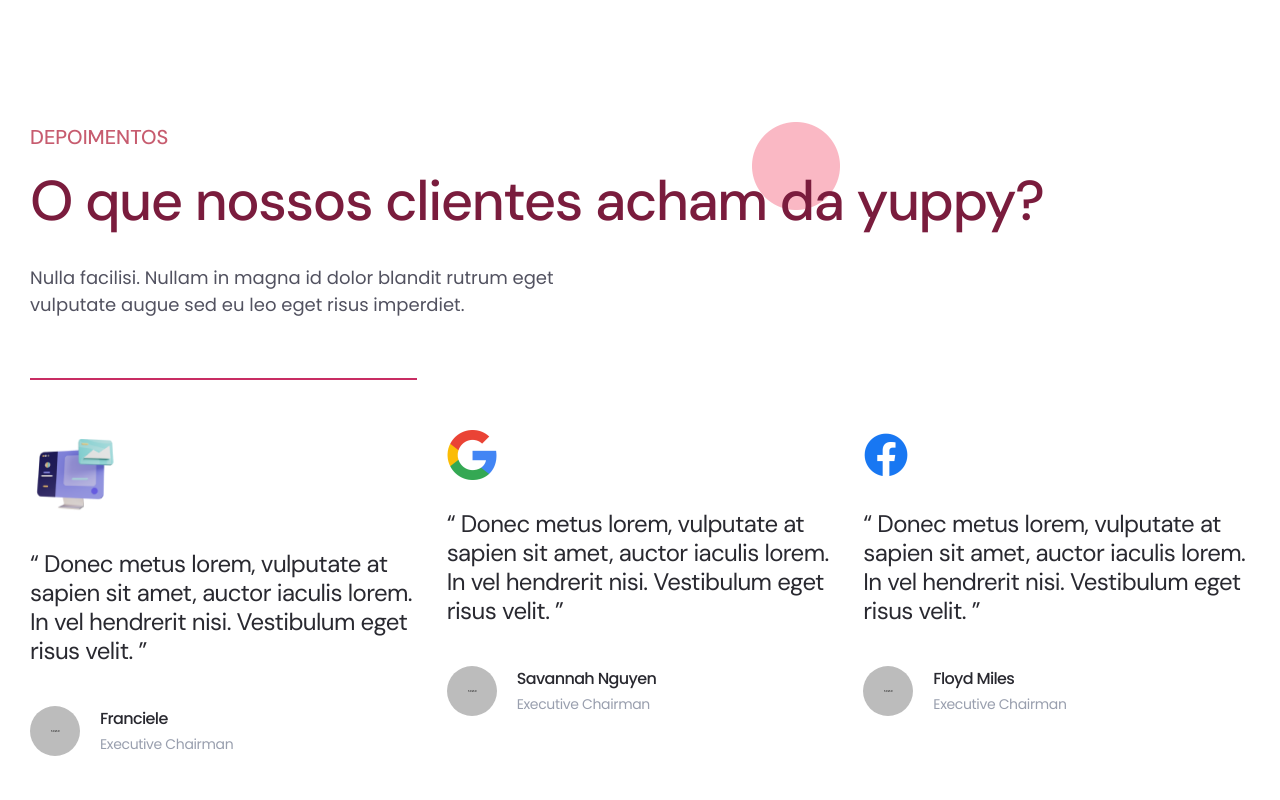
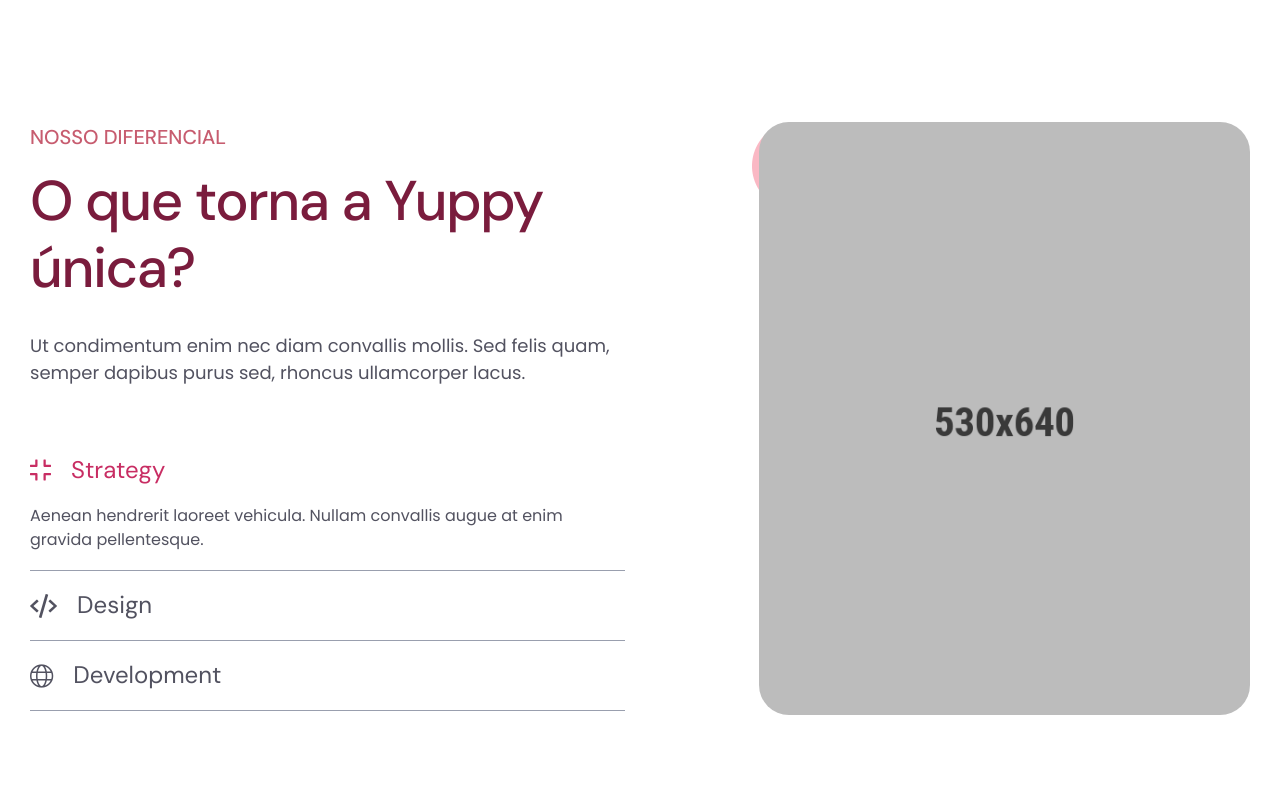
Before and after one commit to igornevesg/yuppy, a plain HTML site: page index.html in a window 1280 px wide. Shown: the part 7340-8140 px from the top of the page. Drawn offline with Linux system fonts and the light colour scheme.

Commit message:
unica section

```diff
--- a/index.html
+++ b/index.html
@@ -692,58 +692,62 @@
 
 
         <!--=====================================-->
-        <!--=        Testimonial Area Start      =-->
+        <!--=        Nosso diferencial      =-->
         <!--=====================================-->
         <section class="section section-padding">
             <div class="container">
-                <div class="section-heading heading-left">
-                    <span class="subtitle">DEPOIMENTOS</span>
-                    <h2 class="title">O que nossos clientes acham da yuppy?</h2>
-                    <p>Nulla facilisi. Nullam in magna id dolor blandit rutrum eget vulputate augue sed eu leo eget risus imperdiet.</p>
-                </div>
                 <div class="row">
-                    <div class="col-lg-4" data-sal="slide-up" data-sal-duration="1000" data-sal-delay="100">
-                        <div class="testimonial-grid active">
-                            <span class="social-media"><img src="assets/media/icon/icon-27.png" alt="Yelp"></span>
-                            <p>“ Donec metus lorem, vulputate at sapien sit amet, auctor iaculis lorem. In vel hendrerit nisi. Vestibulum eget risus velit. ”</p>
-                            <div class="author-info">
-                                <div class="thumb">
-                                    <img src="assets/media/testimonial/testimonial-1.png" alt="Google Review">
+                    <div class="col-lg-6">
+                        <div class="why-choose-us">
+                            <div class="section-heading heading-left">
+                                <span class="subtitle">NOSSO DIFERENCIAL</span>
+                                <h2 class="title">O que torna a Yuppy única?</h2>
+                                <p>Ut condimentum enim nec diam convallis mollis. Sed felis quam, semper dapibus purus sed, rhoncus ullamcorper lacus.</p>
+                            </div>
+                            <div class="accordion" id="choose-accordion">
+                                <div class="accordion-item">
+                                    <h2 class="accordion-header" id="headingOne">
+                                        <button class="accordion-button" type="button" data-bs-toggle="collapse" data-bs-target="#collapseOne" aria-expanded="true" aria-controls="collapseOne">
+                                            <i class="far fa-compress"></i> Strategy
+                                        </button>
+                                    </h2>
+                                    <div id="collapseOne" class="accordion-collapse collapse show" aria-labelledby="headingOne" data-bs-parent="#choose-accordion">
+                                        <div class="accordion-body">
+                                            Aenean hendrerit laoreet vehicula. Nullam convallis augue at enim gravida pellentesque.
+                                        </div>
+                                    </div>
                                 </div>
-                                <div class="content">
-                                    <span class="name">Franciele</span>
-                                    <span class="designation">Executive Chairman</span>
+                                <div class="accordion-item">
+                                    <h2 class="accordion-header" id="headingTwo">
+                                        <button class="accordion-button collapsed" type="button" data-bs-toggle="collapse" data-bs-target="#collapseTwo" aria-expanded="false" aria-controls="collapseTwo">
+                                            <i class="far fa-code"></i>Design
+                                        </button>
+                                    </h2>
+                                    <div id="collapseTwo" class="accordion-collapse collapse" aria-labelledby="headingTwo" data-bs-parent="#choose-accordion">
+                                        <div class="accordion-body">
+                                            Aenean hendrerit laoreet vehicula. Nullam convallis augue at enim gravida pellentesque.
+                                        </div>
+                                    </div>
+                                </div>
+                                <div class="accordion-item">
+                                    <h2 class="accordion-header" id="headingThree">
+                                        <button class="accordion-button collapsed" type="button" data-bs-toggle="collapse" data-bs-target="#collapseThree" aria-expanded="false" aria-controls="collapseThree">
+                                            <i class="fal fa-globe"></i>Development
+                                        </button>
+                                    </h2>
+                                    <div id="collapseThree" class="accordion-collapse collapse" aria-labelledby="headingThree" data-bs-parent="#choose-accordion">
+                                        <div class="accordion-body">
+                                            Aenean hendrerit laoreet vehicula. Nullam convallis augue at enim gravida pellentesque.
+                                        </div>
+                                    </div>
                                 </div>
                             </div>
                         </div>
                     </div>
-                    <div class="col-lg-4" data-sal="slide-up" data-sal-duration="1000" data-sal-delay="200">
-                        <div class="testimonial-grid">
-                            <span class="social-media"><img src="assets/media/icon/google-2.png" alt="google"></span>
-                            <p>“ Donec metus lorem, vulputate at sapien sit amet, auctor iaculis lorem. In vel hendrerit nisi. Vestibulum eget risus velit. ”</p>
-                            <div class="author-info">
-                                <div class="thumb">
-                                    <img src="assets/media/testimonial/testimonial-2.png" alt="Google Review">
-                                </div>
-                                <div class="content">
-                                    <span class="name">Savannah Nguyen</span>
-                                    <span class="designation">Executive Chairman</span>
-                                </div>
-                            </div>
-                        </div>
-                    </div>
-                    <div class="col-lg-4" data-sal="slide-up" data-sal-duration="1000" data-sal-delay="300">
-                        <div class="testimonial-grid">
-                            <span class="social-media"><img src="assets/media/icon/fb-2.png" alt="Facebook"></span>
-                            <p>“ Donec metus lorem, vulputate at sapien sit amet, auctor iaculis lorem. In vel hendrerit nisi. Vestibulum eget risus velit. ”</p>
-                            <div class="author-info">
-                                <div class="thumb">
-                                    <img src="assets/media/testimonial/testimonial-3.png" alt="Google Review">
-                                </div>
-                                <div class="content">
-                                    <span class="name">Floyd Miles</span>
-                                    <span class="designation">Executive Chairman</span>
-                                </div>
+                    <div class="col-xl-5 col-lg-6 offset-xl-1">
+                        <div class="why-choose-us mb--30">
+                            <div class="why-choose-thumb">
+                                <img src="assets/media/about/about-3.png" alt="Office">
                             </div>
                         </div>
                     </div>
```
